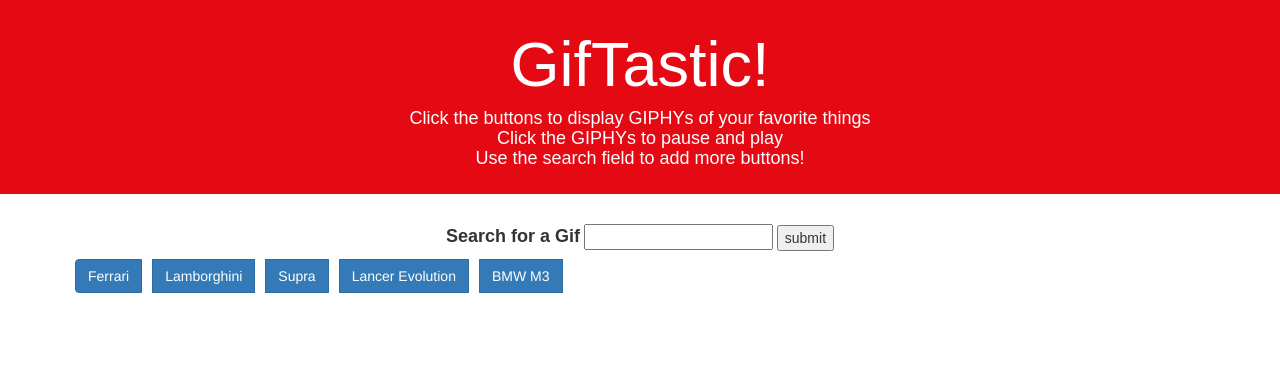
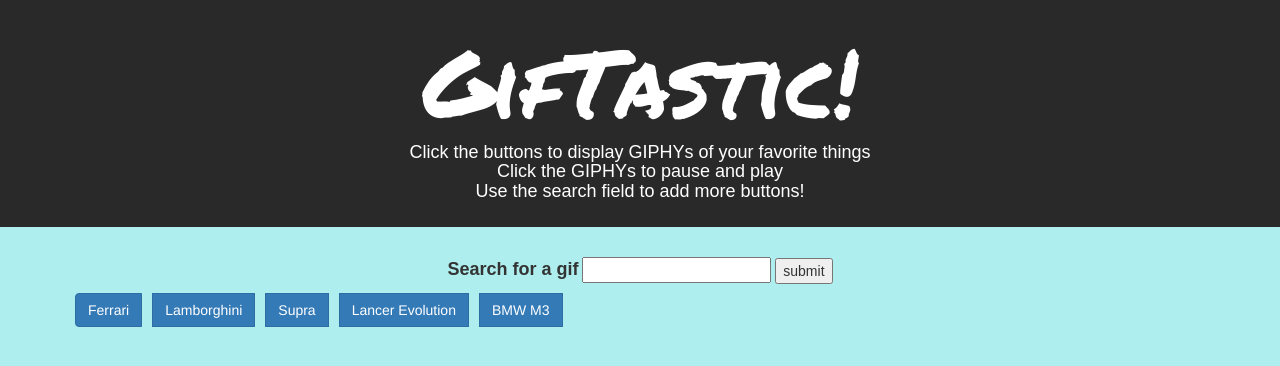
Before and after one commit to ahydorn/giftastic, a plain HTML site: page index.html in a window 1280 px wide. Drawn offline with nearby package versions, Linux system fonts and the light colour scheme.

Commit message:
fixed funcionality

```diff
--- a/assets/css/style.css
+++ b/assets/css/style.css
@@ -1,10 +1,20 @@
 #header {
-	background-color: #e50914;
+  background-color: #292929;
   color: #ffffff;
   text-align: center;
   padding-top: 10px;
   padding-bottom: 15px;
-	font-family: "Carrois Gothic SC", sans-serif;
+  font-family: 'Carrois Gothic SC', sans-serif;
+  border-bottom: 10px;
+}
+
+#title {
+  font-family: 'Permanent Marker', cursive;
+  font-size: 70pt;
+}
+
+#body-bg {
+  background-color: paleturquoise;
 }
 
 #topImageL {
@@ -33,7 +43,7 @@ label {
 #gifSearch {
   margin: 0 auto;
   text-align: center;
-	font-family: "Carrois Gothic SC", sans-serif;
+  font-family: 'Carrois Gothic SC', sans-serif;
 }
 
 #gifArea {
--- a/index.html
+++ b/index.html
@@ -11,11 +11,15 @@
       integrity="sha384-BVYiiSIFeK1dGmJRAkycuHAHRg32OmUcww7on3RYdg4Va+PmSTsz/K68vbdEjh4u"
       crossorigin="anonymous"
     />
+    <link
+      href="https://fonts.googleapis.com/css?family=Permanent+Marker&display=swap"
+      rel="stylesheet"
+    />
     <title>GifTastic | Adam Hydorn</title>
   </head>
-  <body>
+  <body id="body-bg">
     <div class="jumbotron" id="header">
-      <h1>GifTastic!</h1>
+      <h1 id="title">GifTastic!</h1>
       <h4>
         Click the buttons to display GIPHYs of your favorite things<br />Click
         the GIPHYs to pause and play<br />Use the search field to add more
@@ -26,7 +30,7 @@
     <form class="form-inline" id="gifSearch">
       <!--netflixSearch-->
       <div class="form-group">
-        <label for="gifInput">Search for a Gif</label>
+        <label for="gifInput">Search for a gif</label>
         <input type="text" id="gifInput" />
       </div>
       <!-- Button triggers show to be added -->
```
Lines whose indentation alone changed are shown as unchanged.
